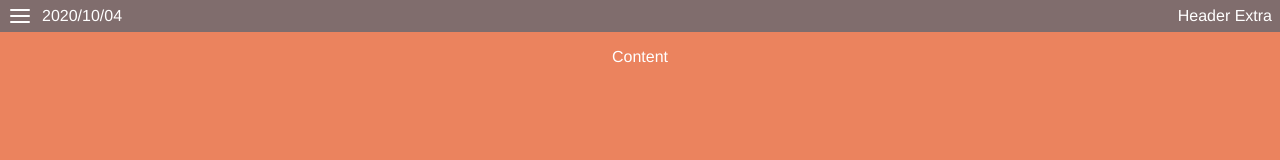
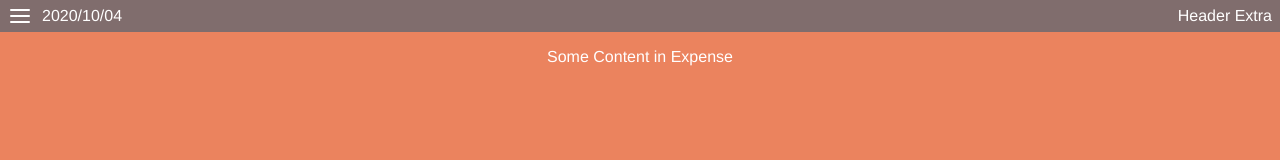
Before and after one commit to rt-cff/expense-logger, a Vue app: page /#/expense in a window 1280 px wide. Before the commit this address led to /#/income. Shown: the top 160 px of the page. Built offline with nearby package versions, Linux system fonts and the light colour scheme.

Commit message:
feat(content): add content slot & pass onTouchStart/onTouchEnd props function from page to container to content

```diff
--- a/src/components/the-container.vue
+++ b/src/components/the-container.vue
@@ -10,7 +10,14 @@
         <slot name="header-extra" />
       </template>
     </Header>
-    <Content :shiftDate="shiftDate" />
+    <Content
+      :onTouchStart="onTouchStart"
+      :onTouchEnd="onTouchEnd"
+    >
+      <template v-slot:content>
+        <slot name="content" />
+      </template>
+    </Content>
     <Footer />
   </div>
   <Drawer v-if="showDrawer" :toggleDrawer="toggleDrawer"/>
@@ -33,10 +40,11 @@ export default {
     Footer
   },
   props: {
+    onTouchStart: Function,
+    onTouchEnd: Function,
   },
   setup(props, { slots }) {
     const showDrawer = ref(false)
-    const shiftDate = inject('shiftDate')
 
     const toggleDrawer = () => {
       showDrawer.value = !showDrawer.value
@@ -50,7 +58,6 @@ export default {
       hasHeaderContentSlot,
       showDrawer,
       toggleDrawer,
-      shiftDate,
     }
   },
 }
--- a/src/components/the-content.vue
+++ b/src/components/the-content.vue
@@ -3,28 +3,21 @@
     @touchstart="onTouchStart"
     @touchend="onTouchEnd"
   >
-    <div>
-      Content
-    </div>
+    <slot name="content"/>
   </div>
 </template>
 
 <script>
-import { computed, inject } from 'vue'
-import useState from '../composite/use-state'
-import useTouchX from '../composite/use-touch-x'
-
 export default {
   name: 'Content',
   props: {
-    shiftDate: Function,
-  },
-  setup({ shiftDate }) {
-    const { onTouchStart, onTouchEnd } = useTouchX(() => shiftDate(false), () => shiftDate(true))
-
-    return {
-      onTouchStart,
-      onTouchEnd,
+    onTouchStart: {
+      type: Function,
+      default: () => {},
+    },
+    onTouchEnd: {
+      type: Function,
+      default: () => {},
     }
   },
 }
--- a/src/pages/expense.vue
+++ b/src/pages/expense.vue
@@ -1,27 +1,34 @@
 <template>
-  <Container>
+  <Container
+    :onTouchStart="onTouchStart"
+    :onTouchEnd="onTouchEnd"
+  >
     <template v-slot:header-extra>
       <span>Header Extra</span>
+    </template>
+    <template v-slot:content>
+      Some Content in Expense
     </template>
   </Container>
 </template>
 
 <script>
 import { inject } from 'vue'
+import useTouchX from '../composite/use-touch-x'
 import Container from '../components/the-container.vue'
-import Content from '../components/the-content.vue'
 
 export default {
   name: 'ExpensePage',
   components: {
     Container,
-    Content,
   },
   setup() {
     const shiftDate = inject('shiftDate')
+    const { onTouchStart, onTouchEnd } = useTouchX(() => shiftDate(false), () => shiftDate(true))
 
     return {
-      shiftDate,
+      onTouchStart,
+      onTouchEnd,
     }
   }
 }
--- a/src/pages/income.vue
+++ b/src/pages/income.vue
@@ -1,19 +1,35 @@
 <template>
-  <Container>
+  <Container
+    :onTouchStart="onTouchStart"
+    :onTouchEnd="onTouchEnd"
+  >
     <template v-slot:header-extra>
       <span>Header Extra</span>
+    </template>
+    <template v-slot:content>
+      Some Content in Income
     </template>
   </Container>
 </template>
 
 <script>
+import { inject } from 'vue'
+import useTouchX from '../composite/use-touch-x'
 import Container from '../components/the-container.vue'
 
 export default {
   name: 'IncomePage',
-  functional: true,
   components: {
-    Container
+    Container,
+  },
+  setup() {
+    const shiftDate = inject('shiftDate')
+    const { onTouchStart, onTouchEnd } = useTouchX(() => shiftDate(false), () => shiftDate(true))
+
+    return {
+      onTouchStart,
+      onTouchEnd,
+    }
   }
 }
 </script>
--- a/src/pages/settings.vue
+++ b/src/pages/settings.vue
@@ -2,6 +2,9 @@
   <Container>
     <template v-slot:header-content>
       <span>Settings</span>
+    </template>
+    <template v-slot:content>
+      Some Content in Settings
     </template>
   </Container>
 </template>
@@ -11,9 +14,12 @@ import Container from '../components/the-container.vue'
 
 export default {
   name: 'SummaryPage',
-  functional: true,
   components: {
-    Container
+    Container,
+  },
+  setup() {
+    return {
+    }
   }
 }
 </script>
--- a/src/pages/summary.vue
+++ b/src/pages/summary.vue
@@ -2,6 +2,9 @@
   <Container>
     <template v-slot:header-content>
       <span>Summary</span>
+    </template>
+    <template v-slot:content>
+      Some Content in Summary
     </template>
   </Container>
 </template>
@@ -11,9 +14,12 @@ import Container from '../components/the-container.vue'
 
 export default {
   name: 'SummaryPage',
-  functional: true,
   components: {
-    Container
+    Container,
+  },
+  setup() {
+    return {
+    }
   }
 }
 </script>
```
